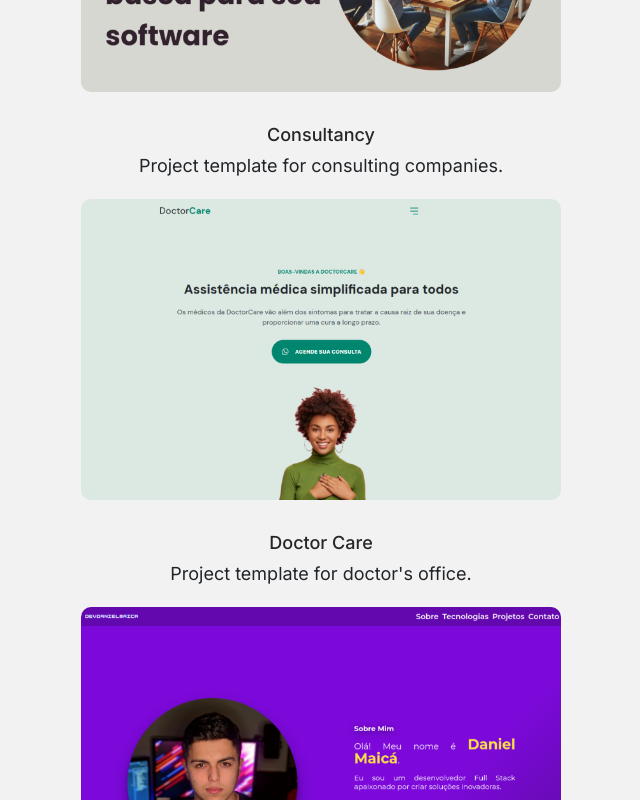
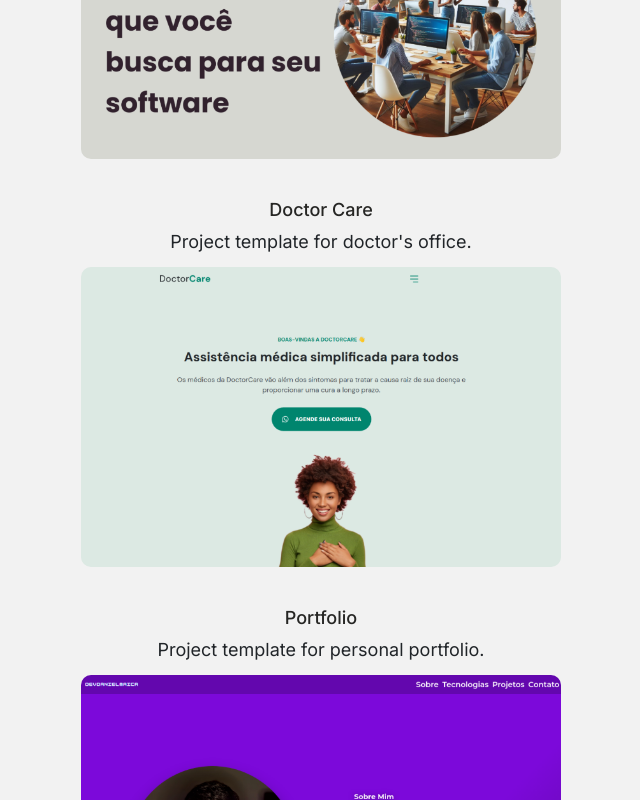
Before and after one commit to danielmaica/dev-daniel-maica, an Angular app: page / in a window 1280 px wide. Shown: the part 2600-3400 px from the top of the page, without its empty margins (319-959 px from the left). Built offline with nearby package versions, Linux system fonts and the light colour scheme; some icons are missing.

Commit message:
incluir links redirecionaveis

```diff
--- a/src/app/components/contact/contact.component.html
+++ b/src/app/components/contact/contact.component.html
@@ -7,15 +7,15 @@
       <p>Phone: {{ phone }}</p>
   </div>
   <div class="contacts">
-    <a href="">
+    <a href="https://wa.me/5551992058011?text=Olá,%20gostaria%20de%20obter%20mais%20informações%20sobre%20seus%20serviços">
       <i class="ci ci-whatsapp ci-2x"></i>
       <span>WhatsApp</span>
     </a>
-    <a href="">
+    <a href="https://www.instagram.com/daniel.maica/">
       <i class="ci ci-instagram ci-2x"></i>
       <span>Instagram</span>
     </a>
-    <a href="">
+    <a href="mailto:danielmaica.dev@gmail.com">
       <i class="ci ci-gmail ci-2x"></i>
       <span>E-mail</span>
     </a>
--- a/src/app/components/portfolio/portfolio.component.html
+++ b/src/app/components/portfolio/portfolio.component.html
@@ -2,6 +2,8 @@
   <h2>Portfolio</h2>
   <ul class="projects">
     <li class="project">
+      <h4>Consultancy</h4>
+      <p>Project template for consulting companies.</p>
       <a
         href="https://landing-page-consultoria.vercel.app/"
         target="_blank"
@@ -15,10 +17,10 @@
 
         <span class="back-link">see more</span>
       </a>
-      <h4>Consultancy</h4>
-      <p>Project template for consulting companies.</p>
     </li>
     <li class="project">
+      <h4>Doctor Care</h4>
+      <p>Project template for doctor's office.</p>
       <a
         href="https://doctor-care-snowy.vercel.app/"
         target="_blank"
@@ -31,10 +33,10 @@
         />
         <span class="back-link">see more</span>
       </a>
-      <h4>Doctor Care</h4>
-      <p>Project template for doctor's office.</p>
     </li>
     <li class="project">
+      <h4>Portfolio</h4>
+      <p>Project template for personal portfolio.</p>
       <a
         href="https://danielmaicadev.vercel.app/"
         target="_blank"
@@ -47,8 +49,6 @@
         />
         <span class="back-link">see more</span>
       </a>
-      <h4>Portfolio</h4>
-      <p>Project template for personal portfolio.</p>
     </li>
   </ul>
 </div>
--- a/src/app/components/portfolio/portfolio.component.scss
+++ b/src/app/components/portfolio/portfolio.component.scss
@@ -21,7 +21,7 @@
 
   .projects {
     display: flex;
-    width: 100%;
+    flex-direction: row;
     flex-wrap: wrap;
     justify-content: center;
     align-items: center;
@@ -35,6 +35,7 @@
       align-items: center;
       justify-content: center;
       gap: 0.2rem;
+      max-width: 50rem;
 
       a {
         display: flex;
@@ -42,7 +43,6 @@
         align-items: center;
         justify-content: center;
         text-align: center;
-        width: 100%;
         padding: 0;
         margin: 0;
         color: $first-color;
```
